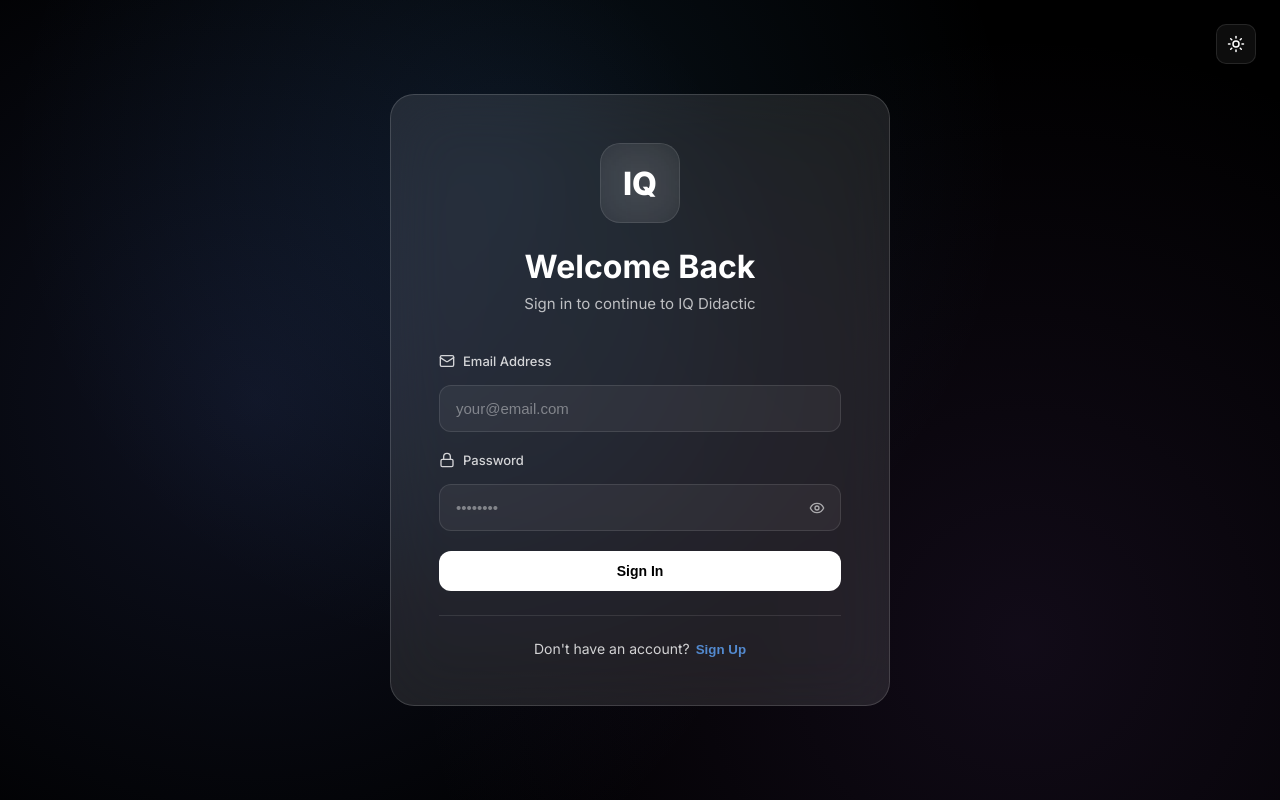
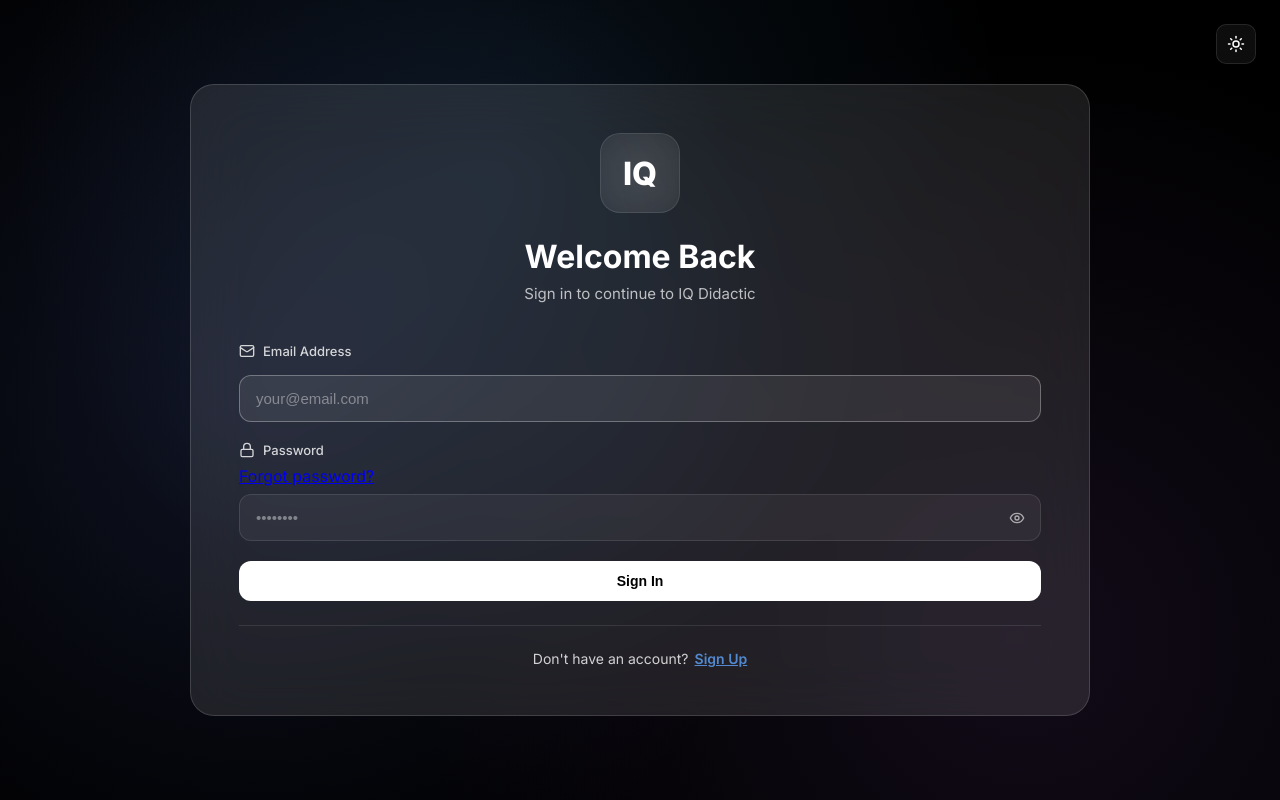
Before and after one commit to Lottie128/iq-didactic-lms-demo, a React (Create React App) app: page /login in a window 1280 px wide. Built offline with nearby package versions, Linux system fonts and the light colour scheme; no server answers.

Commit message:
feat: add forgot password link to Login page

```diff
--- a/src/pages/Login.jsx
+++ b/src/pages/Login.jsx
@@ -1,5 +1,5 @@
 import React, { useState } from 'react';
-import { useNavigate } from 'react-router-dom';
+import { useNavigate, Link } from 'react-router-dom';
 import { Mail, Lock, Eye, EyeOff } from 'lucide-react';
 import ThemeToggler from '../components/ThemeToggler';
 import { authAPI } from '../services/api';
@@ -41,7 +41,7 @@
       </div>
 
       <div className="auth-container fade-in">
-        <div className="auth-card glass-strong" style={{ maxWidth: '500px', margin: '0 auto' }}>
+        <div className="auth-card glass-strong">
           <div className="auth-header">
             <div className="logo-large glass">IQ</div>
             <h1>Welcome Back</h1>
@@ -49,15 +49,7 @@
           </div>
 
           {error && (
-            <div style={{
-              padding: '12px',
-              background: 'rgba(239, 68, 68, 0.1)',
-              border: '1px solid rgba(239, 68, 68, 0.3)',
-              borderRadius: '8px',
-              color: '#ef4444',
-              marginBottom: '20px',
-              fontSize: '14px'
-            }}>
+            <div className="error-message">
               {error}
             </div>
           )}
@@ -73,11 +65,17 @@
                 onChange={(e) => setEmail(e.target.value)}
                 required
                 disabled={loading}
+                autoFocus
               />
             </div>
 
             <div className="form-field">
-              <label><Lock size={16} /> Password</label>
+              <div className="form-label-row">
+                <label><Lock size={16} /> Password</label>
+                <Link to="/forgot-password" className="forgot-password-link">
+                  Forgot password?
+                </Link>
+              </div>
               <div className="password-input">
                 <input
                   className="input"
@@ -93,6 +91,7 @@
                   className="password-toggle"
                   onClick={() => setShowPassword(!showPassword)}
                   disabled={loading}
+                  tabIndex={-1}
                 >
                   {showPassword ? <EyeOff size={16} /> : <Eye size={16} />}
                 </button>
@@ -107,9 +106,9 @@
           <div className="auth-footer">
             <p>
               Don't have an account?
-              <button className="link-btn" onClick={() => navigate('/signup')} disabled={loading}>
+              <Link to="/signup" className="link-btn">
                 Sign Up
-              </button>
+              </Link>
             </p>
           </div>
         </div>
```
